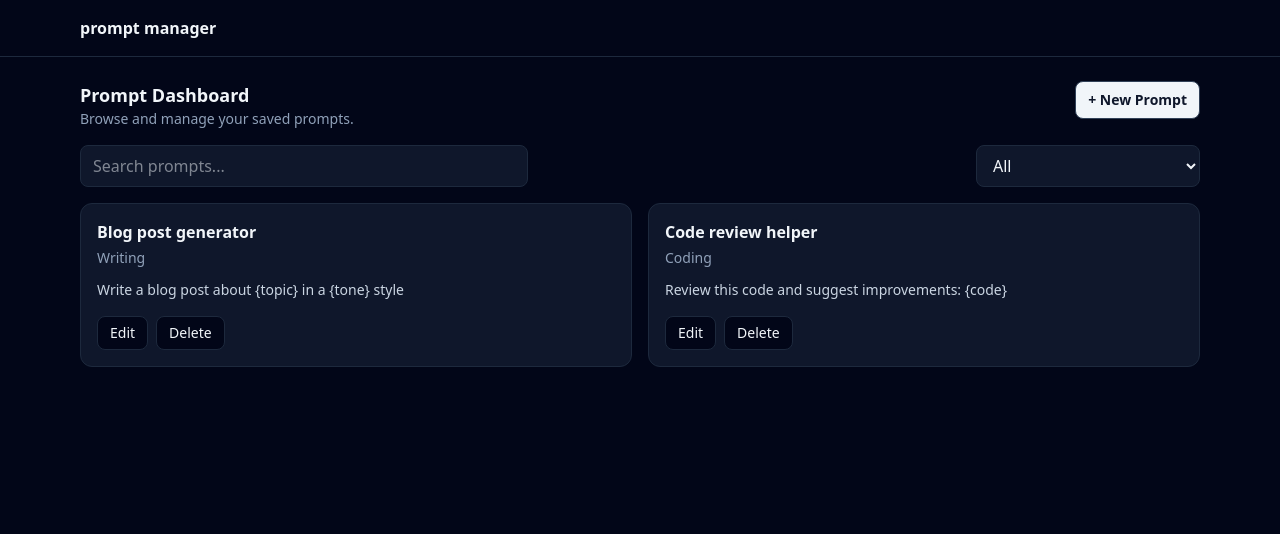
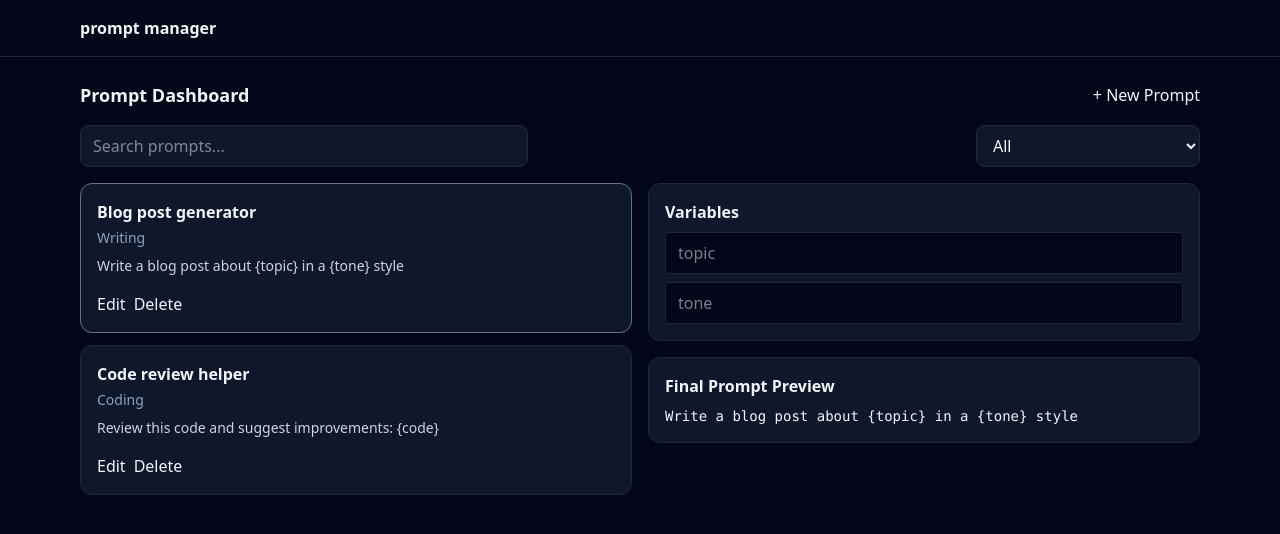
Before and after one commit to LoubatonAv/AI-Prompt-Manager, a React (Vite) app: page / in a window 1280 px wide. Shown: the top 534 px of the page. Built offline with nearby package versions, Linux system fonts and the light colour scheme.

Commit message:
added dhynamic template engine and live preview

```diff
--- a/src/features/prompts/components/Dashboard.tsx
+++ b/src/features/prompts/components/Dashboard.tsx
@@ -1,39 +1,26 @@
-import { useMemo, useState } from "react";
+import { useState } from "react";
+import type { Prompt } from "../types";
 import { usePrompts } from "../context/PromptsContext";
-import type { Prompt } from "../types";
 import SearchFilterBar from "./SearchFilterBar";
 import PromptList from "./PromptList";
+import PromptEditor from "./PromptEditor";
 import PromptFormModal from "./PromptFormModal";
 
 export default function Dashboard() {
-  const { prompts, isLoading, createPrompt, updatePrompt } = usePrompts();
-
+  const { createPrompt, updatePrompt, isLoading } = usePrompts();
   const [open, setOpen] = useState(false);
-  const [mode, setMode] = useState<"create" | "edit">("create");
   const [editing, setEditing] = useState<Prompt | null>(null);
-
-  const editingFresh = useMemo(() => {
-    if (!editing) return null;
-    return prompts.find((p) => p.id === editing.id) ?? editing;
-  }, [prompts, editing]);
 
   return (
     <div className="space-y-4">
-      <div className="flex items-start justify-between gap-3">
-        <div>
+      <div className="flex justify-between">
         <h2 className="text-lg font-semibold">Prompt Dashboard</h2>
-          <p className="text-sm text-slate-400">
-            Browse and manage your saved prompts.
-          </p>
-        </div>
-
         <button
           onClick={() => {
-            setMode("create");
             setEditing(null);
             setOpen(true);
           }}
-          className="rounded-lg border border-slate-700 bg-slate-100 px-3 py-2 text-sm font-semibold text-slate-900 hover:bg-white"
+          className="btn-primary"
         >
           + New Prompt
         </button>
@@ -41,36 +28,29 @@ export default function Dashboard() {
 
       <SearchFilterBar />
 
-      {isLoading && (
-        <div className="rounded-xl border border-slate-800 bg-slate-900 px-4 py-3 text-sm text-slate-300">
-          Loading...
-        </div>
-      )}
-
+      <div className="grid gap-4 lg:grid-cols-2">
         <PromptList
           onEditPrompt={(p) => {
-          setMode("edit");
             setEditing(p);
             setOpen(true);
           }}
         />
+        <PromptEditor />
+      </div>
 
       <PromptFormModal
         open={open}
-        mode={mode}
-        initialPrompt={editingFresh}
+        mode={editing ? "edit" : "create"}
+        initialPrompt={editing}
         isLoading={isLoading}
         onClose={() => setOpen(false)}
         onSubmit={async (values) => {
-          if (mode === "create") {
+          if (editing) {
+            await updatePrompt(editing.id, values);
+          } else {
             await createPrompt(values);
+          }
           setOpen(false);
-            return;
-          }
-          if (editingFresh) {
-            await updatePrompt(editingFresh.id, values);
-            setOpen(false);
-          }
         }}
       />
     </div>
--- a/src/features/prompts/components/PromptCard.tsx
+++ b/src/features/prompts/components/PromptCard.tsx
@@ -2,33 +2,38 @@ import type { Prompt } from "../types";
 
 type Props = {
   prompt: Prompt;
+  isActive: boolean;
+  onSelect: () => void;
   onEdit: () => void;
   onDelete: () => void;
 };
 
-export default function PromptCard({ prompt, onEdit, onDelete }: Props) {
+export default function PromptCard({
+  prompt,
+  isActive,
+  onSelect,
+  onEdit,
+  onDelete,
+}: Props) {
   return (
-    <div className="rounded-xl border border-slate-800 bg-slate-900 p-4 hover:border-slate-700 transition">
-      <div className="flex items-start justify-between gap-3">
-        <div>
-          <h3 className="font-semibold">{prompt.title}</h3>
-          <p className="mt-1 text-sm text-slate-400">{prompt.category}</p>
-        </div>
-      </div>
-
-      <p className="mt-3 text-sm text-slate-300">{prompt.template}</p>
+    <div
+      className={`rounded-xl border bg-slate-900 p-4 transition ${
+        isActive
+          ? "border-slate-500"
+          : "border-slate-800 hover:border-slate-700"
+      }`}
+    >
+      <button onClick={onSelect} className="block w-full text-left">
+        <h3 className="font-semibold">{prompt.title}</h3>
+        <p className="mt-1 text-sm text-slate-400">{prompt.category}</p>
+        <p className="mt-2 text-sm text-slate-300">{prompt.template}</p>
+      </button>
 
       <div className="mt-4 flex gap-2">
-        <button
-          onClick={onEdit}
-          className="rounded-lg border border-slate-800 bg-slate-950 px-3 py-1.5 text-sm hover:border-slate-700"
-        >
+        <button onClick={onEdit} className="btn-secondary">
           Edit
         </button>
-        <button
-          onClick={onDelete}
-          className="rounded-lg border border-slate-800 bg-slate-950 px-3 py-1.5 text-sm hover:border-slate-700"
-        >
+        <button onClick={onDelete} className="btn-secondary">
           Delete
         </button>
       </div>
--- /dev/null
+++ b/src/features/prompts/components/PromptEditor.tsx
@@ -0,0 +1,56 @@
+import { useEffect, useMemo, useState } from "react";
+import { usePrompts } from "../context/PromptsContext";
+import {
+  extractVariables,
+  buildFinalPrompt,
+  syncVariableValues,
+} from "../utils/template";
+
+export default function PromptEditor() {
+  const { selectedPrompt } = usePrompts();
+  const [values, setValues] = useState<Record<string, string>>({});
+
+  const variables = useMemo(() => {
+    if (!selectedPrompt) return [];
+    return extractVariables(selectedPrompt.template);
+  }, [selectedPrompt]);
+
+  useEffect(() => {
+    setValues((prev) => syncVariableValues(variables, prev));
+  }, [variables]);
+
+  const finalPrompt = useMemo(() => {
+    if (!selectedPrompt) return "";
+    return buildFinalPrompt(selectedPrompt.template, values);
+  }, [selectedPrompt, values]);
+
+  if (!selectedPrompt) {
+    return (
+      <div className="rounded-xl border border-slate-800 bg-slate-900 p-4">
+        Select a prompt to preview it
+      </div>
+    );
+  }
+
+  return (
+    <div className="space-y-4">
+      <div className="rounded-xl border border-slate-800 bg-slate-900 p-4">
+        <h3 className="font-semibold">Variables</h3>
+        {variables.map((v) => (
+          <input
+            key={v}
+            value={values[v] ?? ""}
+            onChange={(e) => setValues((p) => ({ ...p, [v]: e.target.value }))}
+            placeholder={v}
+            className="mt-2 w-full rounded border border-slate-800 bg-slate-950 px-3 py-2"
+          />
+        ))}
+      </div>
+
+      <div className="rounded-xl border border-slate-800 bg-slate-900 p-4">
+        <h3 className="font-semibold">Final Prompt Preview</h3>
+        <pre className="mt-2 whitespace-pre-wrap text-sm">{finalPrompt}</pre>
+      </div>
+    </div>
+  );
+}
--- a/src/features/prompts/components/PromptList.tsx
+++ b/src/features/prompts/components/PromptList.tsx
@@ -1,37 +1,40 @@
+import { usePrompts } from "../context/PromptsContext";
 import type { Prompt } from "../types";
-import { usePrompts } from "../context/PromptsContext";
 import PromptCard from "./PromptCard";
 
 type Props = {
-  onEditPrompt: (prompt: Prompt) => void;
+  onEditPrompt: (p: Prompt) => void;
 };
 
 export default function PromptList({ onEditPrompt }: Props) {
-  const { filteredPrompts, deletePrompt, isLoading } = usePrompts();
+  const {
+    filteredPrompts,
+    selectedPromptId,
+    selectPrompt,
+    deletePrompt,
+    isLoading,
+  } = usePrompts();
 
   if (filteredPrompts.length === 0) {
     return (
-      <div className="rounded-xl border border-dashed border-slate-800 bg-slate-900/30 p-8 text-center">
-        <p className="font-semibold text-slate-200">No prompts found</p>
-        <p className="mt-1 text-sm text-slate-400">
-          Try a different search or category.
-        </p>
+      <div className="rounded-xl border border-dashed border-slate-800 bg-slate-900/30 p-6 text-center">
+        No prompts found
       </div>
     );
   }
 
   return (
-    <div className="grid gap-4 md:grid-cols-2">
+    <div className="space-y-3">
       {filteredPrompts.map((p) => (
         <PromptCard
           key={p.id}
           prompt={p}
+          isActive={p.id === selectedPromptId}
+          onSelect={() => selectPrompt(p.id)}
           onEdit={() => onEditPrompt(p)}
           onDelete={() => {
             if (isLoading) return;
-            const ok = confirm(`Delete "${p.title}"?`);
-            if (!ok) return;
-            deletePrompt(p.id);
+            if (confirm(`Delete "${p.title}"?`)) deletePrompt(p.id);
           }}
         />
       ))}
--- a/src/features/prompts/context/PromptsContext.tsx
+++ b/src/features/prompts/context/PromptsContext.tsx
@@ -11,20 +11,19 @@ type PromptDraft = {
 };
 
 type PromptsContextValue = {
-  // data
   prompts: Prompt[];
   filteredPrompts: Prompt[];
 
-  // ui state
-  isLoading: boolean;
   search: string;
   categoryFilter: CategoryFilter;
+  setSearch: (v: string) => void;
+  setCategoryFilter: (v: CategoryFilter) => void;
 
-  // ui actions
-  setSearch: (value: string) => void;
-  setCategoryFilter: (value: CategoryFilter) => void;
+  selectedPromptId: string | null;
+  selectedPrompt: Prompt | null;
+  selectPrompt: (id: string) => void;
 
-  // crud
+  isLoading: boolean;
   createPrompt: (draft: PromptDraft) => Promise<void>;
   updatePrompt: (id: string, draft: PromptDraft) => Promise<void>;
   deletePrompt: (id: string) => Promise<void>;
@@ -58,9 +57,7 @@ function sleep(ms: number) {
 }
 
 function generateId() {
-  if (typeof crypto !== "undefined" && "randomUUID" in crypto) {
-    return crypto.randomUUID();
-  }
+  if ("randomUUID" in crypto) return crypto.randomUUID();
   return `${Date.now()}-${Math.random().toString(16).slice(2)}`;
 }
 
@@ -69,23 +66,28 @@ export function PromptsProvider({ children }: { children: React.ReactNode }) {
     STORAGE_KEY,
     SEED,
   );
-
-  const [isLoading, setIsLoading] = useState(false);
   const [search, setSearch] = useState("");
   const [categoryFilter, setCategoryFilter] = useState<CategoryFilter>("All");
+  const [isLoading, setIsLoading] = useState(false);
+
+  const [selectedPromptId, setSelectedPromptId] = useState<string | null>(
+    prompts[0]?.id ?? null,
+  );
+
+  const selectedPrompt = useMemo(() => {
+    if (!selectedPromptId) return null;
+    return prompts.find((p) => p.id === selectedPromptId) ?? null;
+  }, [prompts, selectedPromptId]);
 
   const filteredPrompts = useMemo(() => {
     const q = search.trim().toLowerCase();
-
     return prompts.filter((p) => {
       const matchesSearch =
-        q.length === 0 ||
+        !q ||
         p.title.toLowerCase().includes(q) ||
         p.template.toLowerCase().includes(q);
-
       const matchesCategory =
         categoryFilter === "All" || p.category === categoryFilter;
-
       return matchesSearch && matchesCategory;
     });
   }, [prompts, search, categoryFilter]);
@@ -93,7 +95,6 @@ export function PromptsProvider({ children }: { children: React.ReactNode }) {
   async function createPrompt(draft: PromptDraft) {
     setIsLoading(true);
     await sleep(300);
-
     const now = Date.now();
     const newPrompt: Prompt = {
       id: generateId(),
@@ -103,38 +104,35 @@ export function PromptsProvider({ children }: { children: React.ReactNode }) {
       createdAt: now,
       updatedAt: now,
     };
-
-    setPrompts((prev) => [newPrompt, ...prev]);
+    setPrompts((p) => [newPrompt, ...p]);
+    setSelectedPromptId(newPrompt.id);
     setIsLoading(false);
   }
 
   async function updatePrompt(id: string, draft: PromptDraft) {
     setIsLoading(true);
     await sleep(300);
-
     const now = Date.now();
-    setPrompts((prev) =>
-      prev.map((p) =>
-        p.id === id
+    setPrompts((p) =>
+      p.map((x) =>
+        x.id === id
           ? {
-              ...p,
-              title: draft.title.trim(),
+              ...x,
+              title: draft.title,
               category: draft.category,
               template: draft.template,
               updatedAt: now,
             }
-          : p,
+          : x,
       ),
     );
-
     setIsLoading(false);
   }
 
   async function deletePrompt(id: string) {
     setIsLoading(true);
     await sleep(300);
-
-    setPrompts((prev) => prev.filter((p) => p.id !== id));
+    setPrompts((p) => p.filter((x) => x.id !== id));
     setIsLoading(false);
   }
 
@@ -143,11 +141,14 @@ export function PromptsProvider({ children }: { children: React.ReactNode }) {
       value={{
         prompts,
         filteredPrompts,
-        isLoading,
         search,
         categoryFilter,
         setSearch,
         setCategoryFilter,
+        selectedPromptId,
+        selectedPrompt,
+        selectPrompt: setSelectedPromptId,
+        isLoading,
         createPrompt,
         updatePrompt,
         deletePrompt,
--- a/src/features/prompts/utils/template.ts
+++ b/src/features/prompts/utils/template.ts
@@ -1,5 +1,3 @@
-// Extract unique variable names inside { } brackets.
-// Handles: spacing "{ topic }", duplicates, and ignores empty "{}".
 export function extractVariables(template: string): string[] {
   const regex = /\{([^{}]*)\}/g;
   const seen = new Set<string>();
@@ -11,10 +9,7 @@ export function extractVariables(template: string): string[] {
     const raw = match[1] ?? "";
     const name = raw.trim();
 
-    // ignore empty like "{}" or "{   }"
     if (!name) continue;
-
-    // de-dupe while preserving order
     if (!seen.has(name)) {
       seen.add(name);
       vars.push(name);
@@ -24,33 +19,28 @@ export function extractVariables(template: string): string[] {
   return vars;
 }
 
-// Replace {var} in template using provided values.
-// If a value is empty/missing, keep the placeholder (better UX).
 export function buildFinalPrompt(
   template: string,
   values: Record<string, string>,
 ): string {
-  return template.replace(/\{([^{}]*)\}/g, (fullMatch, inner) => {
+  return template.replace(/\{([^{}]*)\}/g, (full, inner) => {
     const key = String(inner ?? "").trim();
-    if (!key) return fullMatch;
+    if (!key) return full;
 
     const value = values[key];
-    if (!value || value.trim() === "") return `{${key}}`; // keep placeholder
+    if (!value || value.trim() === "") return `{${key}}`;
+
     return value;
   });
 }
 
-// Utility: when variables change, keep existing values if possible,
-// and create empty ones for new variables.
 export function syncVariableValues(
   variables: string[],
   prevValues: Record<string, string>,
-): Record<string, string> {
+) {
   const next: Record<string, string> = {};
-
   for (const v of variables) {
     next[v] = prevValues[v] ?? "";
   }
-
   return next;
 }
```
Lines whose indentation alone changed are shown as unchanged.
